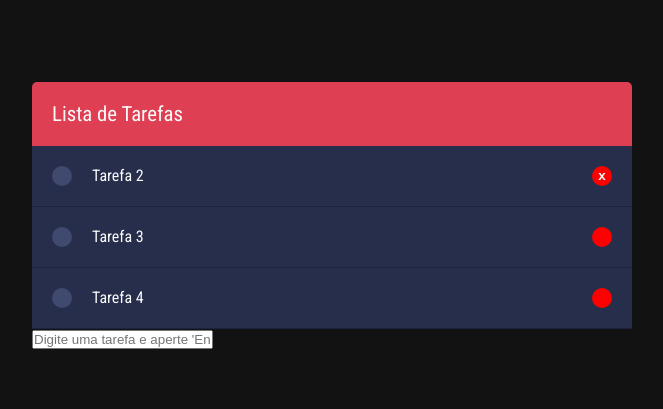
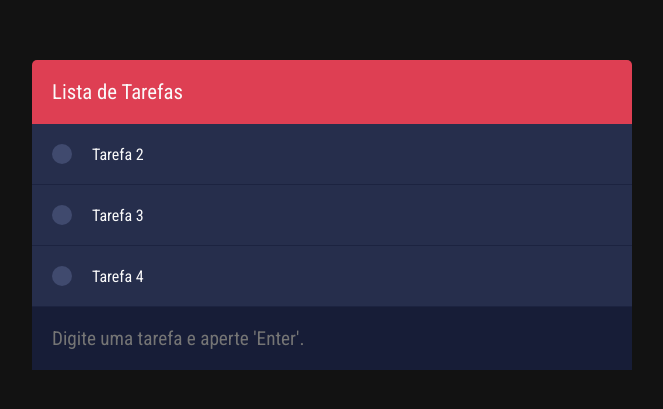
Before and after one commit to deivisonnovossate/TO-DO-LIST, a plain HTML site: page index.html in a window 1280 px wide. Shown: the part 185-594 px from the top of the page, without its empty margins (308-971 px from the left). Drawn offline with Linux system fonts and the light colour scheme.

Commit message:
Style Input and Hover ul li

```diff
--- a/css/style.css
+++ b/css/style.css
@@ -45,7 +45,17 @@ body {
     display: flex;
     align-items: center;
     padding: 20px;
+    transition: background-color 300ms ease;
 }
+
+.todolist .wrapper-list ul.list li:hover {
+    background-color: #323b5c;
+}
+
+.todolist .wrapper-list ul.list li:hover button.remove{
+    opacity: 1;
+}
+
 
 .todolist .wrapper-list ul.list .check {
     background-color: #404a6e;
@@ -75,6 +85,14 @@ body {
     color: #fafafa;
     cursor: pointer;
     font-weight: bold;
+    opacity: 0;
+    transition: opacity 300ms ease;
+}
+
+.todolist .wrapper-list ul.list button.remove:after {
+    content: 'x';
+    display: block;
+    color: #fafafa;
 }
 
 
@@ -82,3 +100,19 @@ body {
 .todolist .wrapper-list ul.list .task {
     color: #fafafa;
 }
+
+.todolist footer {
+    background-color: #171d37;
+}
+
+.todolist footer input{
+    background-color: #171d37;
+    padding: 20px;
+    border: none;
+    outline: none;
+    width: 90%;
+    font-family: 'Roboto Condensed', Arial, Helvetica, sans-serif;
+    font-size: 1.2em;
+    color: #fafafa;
+
+}
--- a/index.html
+++ b/index.html
@@ -23,7 +23,7 @@
                         Tarefa 2
                     </label>
 
-                    <button class="remove">x</button>
+                    <button class="remove"></button>
                 </li>
                 <li>
                     <div class="check"></div>
```
